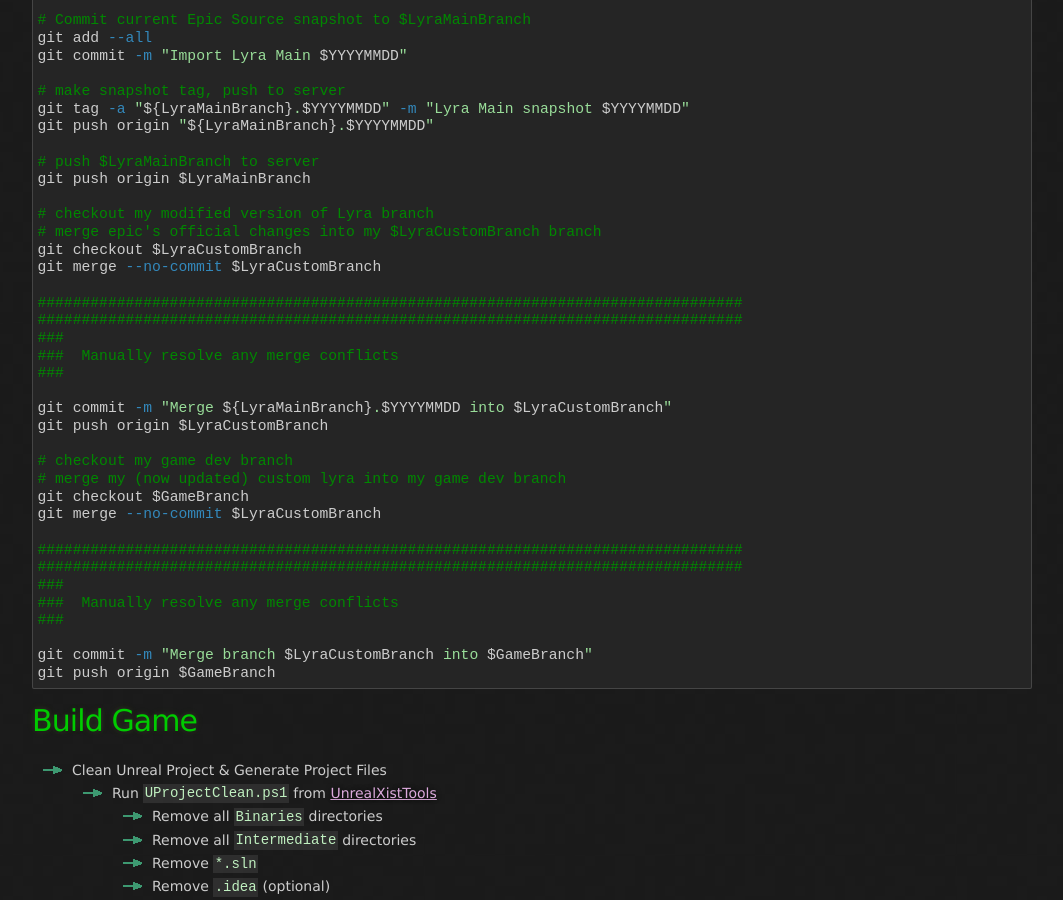
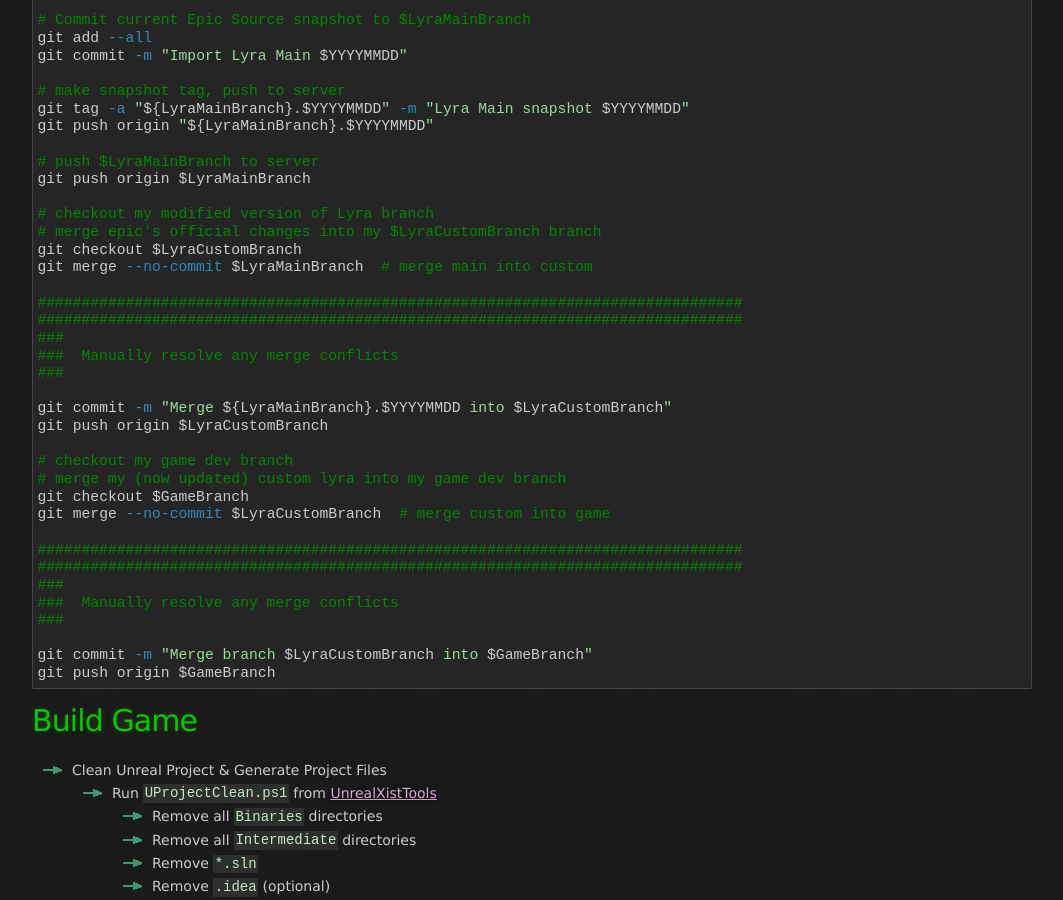
Before and after one commit to x157/x157.github.io, a Jekyll site: the page built from UE5/LyraStarterGame/Tutorials/Procedure-Merge-Epic-Source-into-Git.md, in a window 1280 px wide and 900 px high, scrolled down 2869 px. Shown: the whole window, without its empty margins (108-1171 px from the left). Built offline with Jekyll 4.4.1, drawn with Linux system fonts in a browser that asks for light colours.

Commit message:
Fix merge comments

```diff
--- a/UE5/LyraStarterGame/Tutorials/Procedure-Merge-Epic-Source-into-Git.md
+++ b/UE5/LyraStarterGame/Tutorials/Procedure-Merge-Epic-Source-into-Git.md
@@ -175,7 +175,7 @@
 # checkout my modified version of Lyra branch
 # merge epic's official changes into my $LyraCustomBranch branch
 git checkout $LyraCustomBranch
-git merge --no-commit $LyraCustomBranch
+git merge --no-commit $LyraMainBranch  # merge main into custom
 
 ################################################################################
 ################################################################################
@@ -189,7 +189,7 @@
 # checkout my game dev branch
 # merge my (now updated) custom lyra into my game dev branch
 git checkout $GameBranch
-git merge --no-commit $LyraCustomBranch
+git merge --no-commit $LyraCustomBranch  # merge custom into game
 
 ################################################################################
 ################################################################################
```
